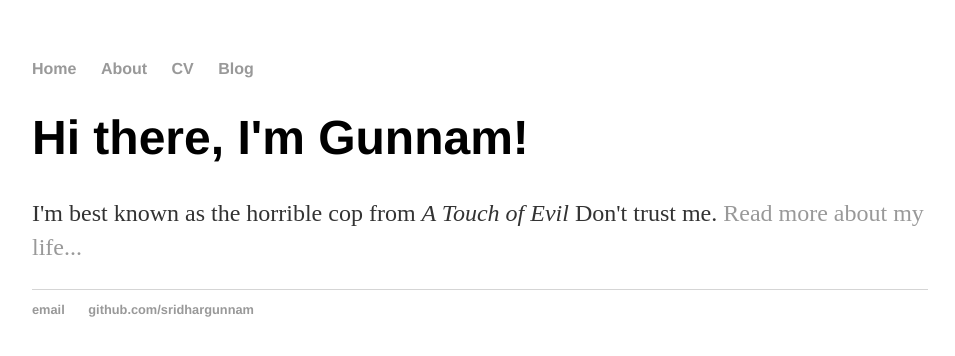
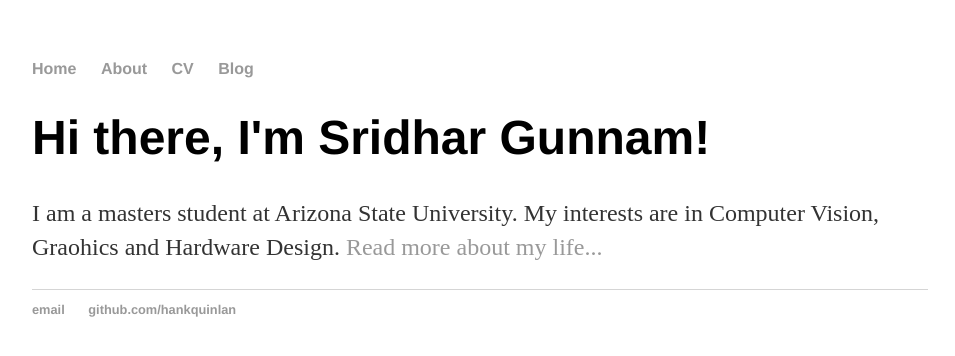
Before and after one commit to sridhargunnam/sridhargunnam.github.io, a Jekyll site: the page built from index.html, in a window 1280 px wide. Shown: the top 356 px of the page, without its empty margins (160-1115 px from the left). Built offline with Jekyll 4.4.1, drawn with Linux system fonts in a browser that asks for light colours.

Commit message:
Update index.html

```diff
--- a/index.html
+++ b/index.html
@@ -1,30 +1,8 @@
-<!DOCTYPE html>
-<html>
-	<head>
-		<title>Sridhar Gunnam</title>
-		<!-- link to main stylesheet -->
-		<link rel="stylesheet" type="text/css" href="/css/main.css">
-	</head>
-	<body>
-		<nav>
-    		<ul>
-        		<li><a href="/">Home</a></li>
-	        	<li><a href="/about">About</a></li>
-        		<li><a href="/cv">CV</a></li>
-        		<li><a href="/blog">Blog</a></li>
-    		</ul>
-		</nav>
-		<div class="container">
-    		<div class="blurb">
-        		<h1>Hi there, I'm Gunnam!</h1>
-				<p>I'm best known as the horrible cop from <em>A Touch of Evil</em> Don't trust me. <a href="/about">Read more about my life...</a></p>
-    		</div><!-- /.blurb -->
-		</div><!-- /.container -->
-		<footer>
-    		<ul>
-        		<li><a href="mailto:sridhargunnam@gmail.com">email</a></li>
-        		<li><a href="https://github.com/sridhargunnam">github.com/sridhargunnam</a></li>
-			</ul>
-		</footer>
-	</body>
-</html>
+---
+layout: default
+title: Sridhar Gunnam, Researcher, Engineer
+---
+<div class="blurb">
+	<h1>Hi there, I'm Sridhar Gunnam!</h1>
+	<p>I am a masters student at Arizona State University. My interests are in Computer Vision, Graohics and Hardware Design. <a href="/about">Read more about my life...</a></p>
+</div><!-- /.blurb -->
```
